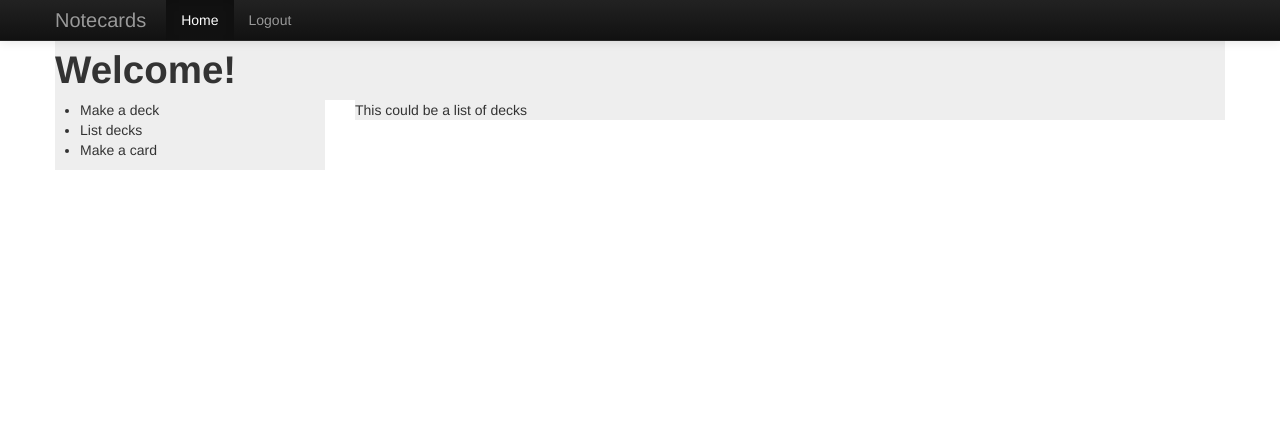
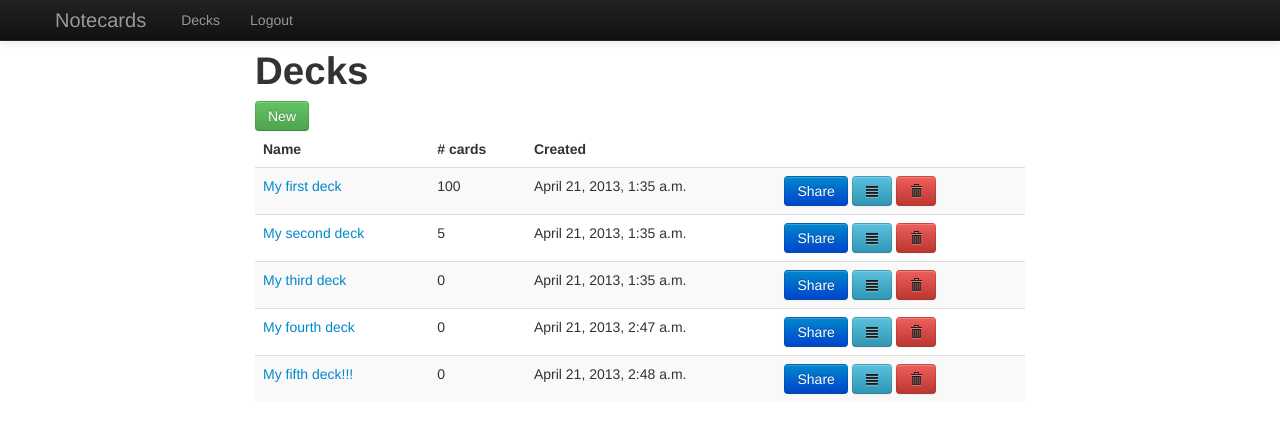
Before and after one commit to jhgaylor/django-flasher, a Django app: page / in a window 1280 px wide. Shown: the top 434 px of the page. Run offline with Django 3.2, Linux system fonts and the light colour scheme; a user stored in the database is signed in; data comes from the database, SQL or seed files in the repository; both versions use the stored data as it was after the commit; parts of the project's set-up code (start-up, migrations or seed data) failed here and were passed over; some libraries are stand-ins or nearby versions.

Commit message:
added templates and connected everything

```diff
--- a/flasher/urls.py
+++ b/flasher/urls.py
@@ -6,7 +6,12 @@
 
 urlpatterns = patterns('',
     # Examples:
-    url(r'^$', 'notecard.views.index', name='index'),
+    url(r'^$', 'notecard.views.list_decks', name='index'),
+    url(r'^decks/$', 'notecard.views.list_decks', name='decks'),
+    url(r'^decks/(?P<deck_id>\d+)/$', 'notecard.views.list_cards_in_deck', name='deck_details'),
+    url(r'^cards/(?P<card_id>\d+)/$', 'notecard.views.notecard_details', name='card_details'),
+    url(r'^decks/new/$', 'notecard.views.create_deck', name='create_deck'),
+    url(r'^cards/new/(?P<deck_id>\d+)/$', 'notecard.views.create_card', name='create_card'),
     # url(r'^flasher/', include('flasher.foo.urls')),
 
     # Uncomment the admin/doc line below to enable admin documentation:
--- a/notecard/models.py
+++ b/notecard/models.py
@@ -1,4 +1,5 @@
 from django.db import models
+from django.core.urlresolvers import reverse
 from django.contrib.auth.models import User
 
 class Notecard(models.Model):
@@ -13,17 +14,22 @@ class Notecard(models.Model):
 
     def __unicode__(self):
         return self.name
-    # def Review(self):
-    #   self.times_reviewed += 1
-    #   self.save()
 
-    # def mark_right(self):
-    #   self.times_right += 1
-    #   self.save()
+    def get_absolute_url(self):
+        return reverse('card_details',
+                       args=[self.id, ]
+                       )
 
-    #def get_absolute_url(self):
 
 class Deck(models.Model):
     owner = models.ForeignKey(User)
     name = models.TextField()
     date_created = models.DateTimeField(auto_now_add=True)
+
+    def __unicode__(self):
+        return self.name
+
+    def get_absolute_url(self):
+        return reverse('deck_details',
+                       args=[self.id, ]
+                       )
--- a/notecard/templates/base.html
+++ b/notecard/templates/base.html
@@ -4,10 +4,11 @@
     <title>Notecard app!</title>
     <link rel="stylesheet" href="/static/bootstrap/css/bootstrap.min.css">
     <link rel="stylesheet" href="/static/bootstrap/css/bootstrap-responsive.min.css">
+    <script src="http://ajax.googleapis.com/ajax/libs/jquery/1.9.1/jquery.min.js" ></script>
     <script src="/static/bootstrap/js/bootstrap.min.js"></script>
     <style>
-        body { padding-top:40px;}
-        .row div{ background-color:#eee;}
+        body { padding-top: 40px;}
+
     </style>
     {% block extra_head %}
 
@@ -27,15 +28,18 @@
           <a class="brand" href="/">Notecards</a>
           <div class="nav-collapse collapse">
             <ul class="nav">
-              <li class="active">
-                <a href="/">Home</a>
-              </li>
-              <li class="">
-                {% if user.is_authenticated %}
+              {% if user.is_authenticated %}
+                <li class="">
+                    <a href="/decks/">Decks</a>
+                </li>
+                <li class="">
                     <a href="/accounts/logout/">Logout</a>
-                {% else %}
+                </li>
+              {% else %}
+                <li class="">
                     <a href="/accounts/login/">Login</a>
-                {% endif %}
+                </li>
+              {% endif %}
               </li>
             </ul>
           </div>
@@ -47,17 +51,13 @@
     <div class="container">
         <div class="row">
             <div class="span12">
-                <h1>Welcome!</h1>
+                <!-- <h1>Welcome!</h1> -->
             </div>
         </div>
         <div class="row">
-            <div class="span3">
-                {% block sidebar %}
 
-                {% endblock %}
-            </div>
 
-            <div class="span9">
+            <div class="span8 offset2">
                 {% block content %}
 
                 {% endblock %}
--- /dev/null
+++ b/notecard/templates/notecard/list_decks.html
@@ -0,0 +1,65 @@
+{% extends 'base.html' %}
+
+{% block sidebar %}
+
+{% endblock %}
+
+
+{% block content %}
+<h1>Decks</h1>
+<a href="#newDeck" role="button" class="btn btn-success" data-toggle="modal">New</a>
+<table class="table table-striped">
+    <thead>
+        <tr>
+            <th>Name</th>
+            <th># cards</th>
+            <th>Created</th>
+            <th></th>
+        </tr>
+    </thead>
+
+    <tbody>
+        {% for deck in decks %}
+        <tr>
+            <td><a href="{{deck.get_absolute_url}}">{{deck}}</a></td>
+            <td>{{deck.notecard_set.all|length}}</td>
+            <td>{{deck.date_created}}</td>
+            <td>
+                <button class="btn btn-primary" >Share</button>
+                <button class="btn btn-info" ><i class="icon-align-justify"></i></button>
+                <button class="btn btn-danger"><i class="icon-trash"></i></button>
+            </td>
+        </tr>
+        {% endfor %}
+    </tbody>
+</table>
+
+
+<div id="newDeck" class="modal hide fade" tabindex="-1" role="dialog" aria-labelledby="newDeckLabel" aria-hidden="true">
+  <div class="modal-header">
+    <button type="button" class="close" data-dismiss="modal" aria-hidden="true">×</button>
+    <h3 id="newDeckLabel">Modal header</h3>
+  </div>
+  <div class="modal-body">
+    <form class="form-horizontal" method="POST" action="{% url 'create_deck' %}">
+        {% csrf_token %}
+      <div class="control-group">
+        <label class="control-label" for="inputEmail">Name</label>
+        <div class="controls">
+          <input type="text" id="name" name="name" placeholder="Name">
+        </div>
+      </div>
+      <div class="control-group">
+        <div class="controls">
+          <button type="submit" class="btn">Save</button>
+        </div>
+      </div>
+    </form>
+  </div>
+  <div class="modal-footer">
+    <button class="btn" data-dismiss="modal" aria-hidden="true">Close</button>
+  </div>
+</div>
+
+
+{% endblock %}
--- a/notecard/templates/registration/login.html
+++ b/notecard/templates/registration/login.html
@@ -6,7 +6,7 @@
 <p>Your username and password didn't match. Please try again.</p>
 {% endif %}
 
-<form method="post" action="{% url login %}">
+<form method="post" action="{% url 'login' %}">
 {% csrf_token %}
 <table>
 <tr>
--- a/notecard/views.py
+++ b/notecard/views.py
@@ -3,6 +3,9 @@ from django.template import RequestContext
 from django.contrib.auth.decorators import login_required
 from notecard.models import Deck
 from notecard.models import Notecard
+from django.shortcuts import redirect
+from django.core.urlresolvers import reverse
+
 
 @login_required
 def index(request):
@@ -15,33 +18,47 @@ def index(request):
                               context_instance=RequestContext(request)
                               )
 
+
+@login_required
 def list_decks(request):
     decks = Deck.objects.filter(owner=request.user)
     data = {
-        'decks':decks,
+        'decks': decks,
     }
-    return render_to_response('notecard/deck_list.html',
+    return render_to_response('notecard/list_decks.html',
                               data,
                               context_instance=RequestContext(request)
                               )
 
-def list_cards_in_deck(request,deck_id):
-    cards = Notecard.objects.filter(deck_id=deck_id)
+
+@login_required
+def list_cards_in_deck(request, deck_id):
+    cards = Notecard.objects.filter(deck=deck_id)
     data = {
-            'cards':decks,
+        'cards': cards,
+        'deck_id': deck_id
     }
+    return render_to_response('notecard/list_cards_in_deck.html',
+                              data,
+                              context_instance=RequestContext(request)
+                              )
 
-def view_notecard(request,id):
-    notecard = Notecard.objects.filter(id=id)
+
+@login_required
+def notecard_details(request, card_id):
+    card = Notecard.objects.get(pk=card_id)
     data = {
-        'notecard':notecard
+        'card': card
     }
     return render_to_response('notecard/view_card.html',
-                             data,
-                             context_instance=RequestContext(request)
-                             )
+                              data,
+                              context_instance=RequestContext(request)
+                              )
 
-def create_notecard(request,deck_id):
+
+@login_required
+def create_card(request, deck_id):
+    deck_object = Deck.objects.get(pk=deck_id)
     if request.POST:
         #this was a form submission
         card = Notecard()
@@ -50,23 +67,20 @@ def create_notecard(request,deck_id):
         card.front = request.POST['front']
         card.back = request.POST['back']
         card.save()
-        deck_object = deck.objects.get(pk=deck_id)
-        card.decks.add(deck_object)
-        return redirect(reverse(deck_object))
-    else:
-        #we need to render the template w/ the form on it
-        return HttpResponse('notecard/new_card.html',
-                            context_instance=RequestContext(request)
-                            )
+        card.deck.add(deck_object)
+    return redirect(deck_object.get_absolute_url())
 
+
+@login_required
 def create_deck(request):
-    if rquest.POST:
+    if request.POST:
         deck = Deck()
         deck.owner = request.user
-        deck.name = reqest.POST['name']
+        deck.name = request.POST['name']
         deck.save()
-    else:
-        #we need to render the template w/ the form on it
-        return HttpResponse('notecard/new_deck.html',
-                            context_instance=RequestContext(request)
-                            )
+    return redirect(reverse('decks'))
+    # else:
+    #     #we need to render the template w/ the form on it
+    #     return render_to_response('notecard/new_deck.html',
+    #                               context_instance=RequestContext(request)
+    #                               )
```
Also changed, not shown: notecard/templates/notecard/list_cards_in_deck.html (added, +82 -0 lines), notecard/templates/notecard/view_card.html (added, +16 -0 lines), data.sqlite.
